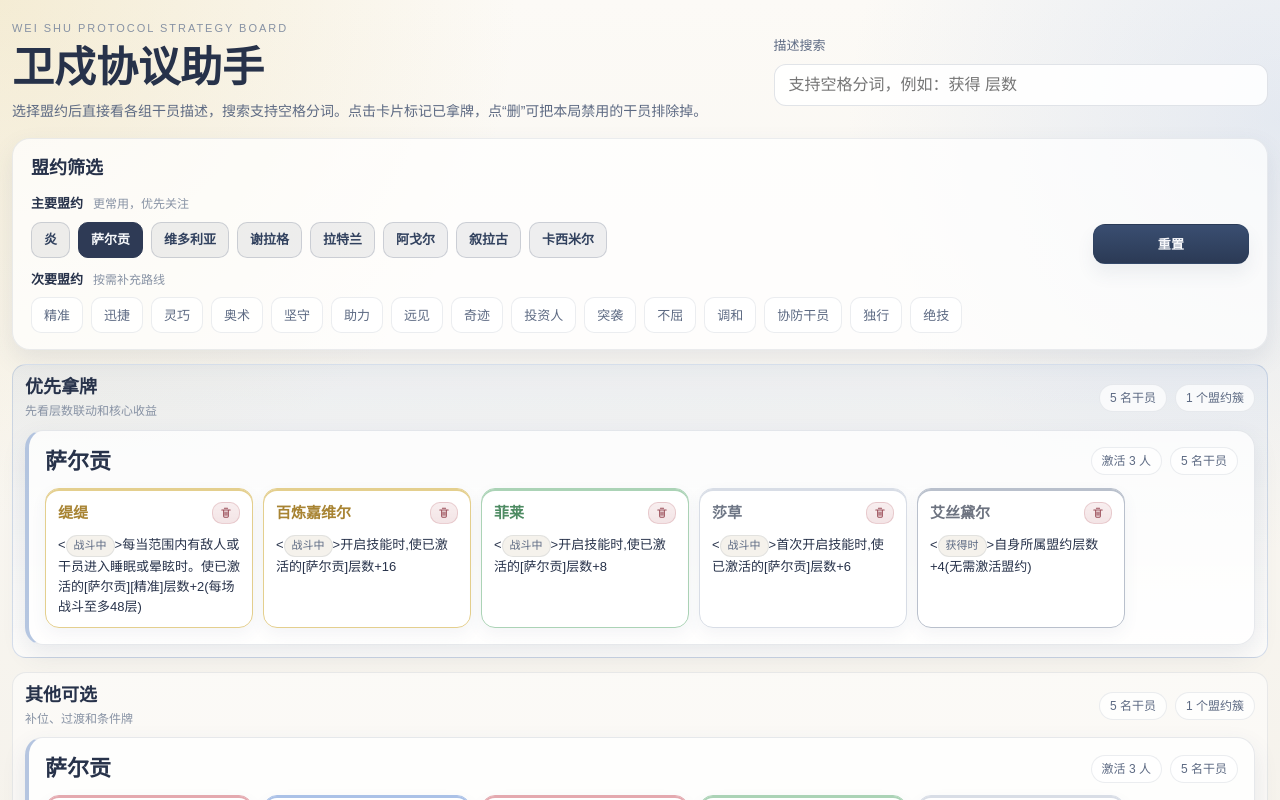
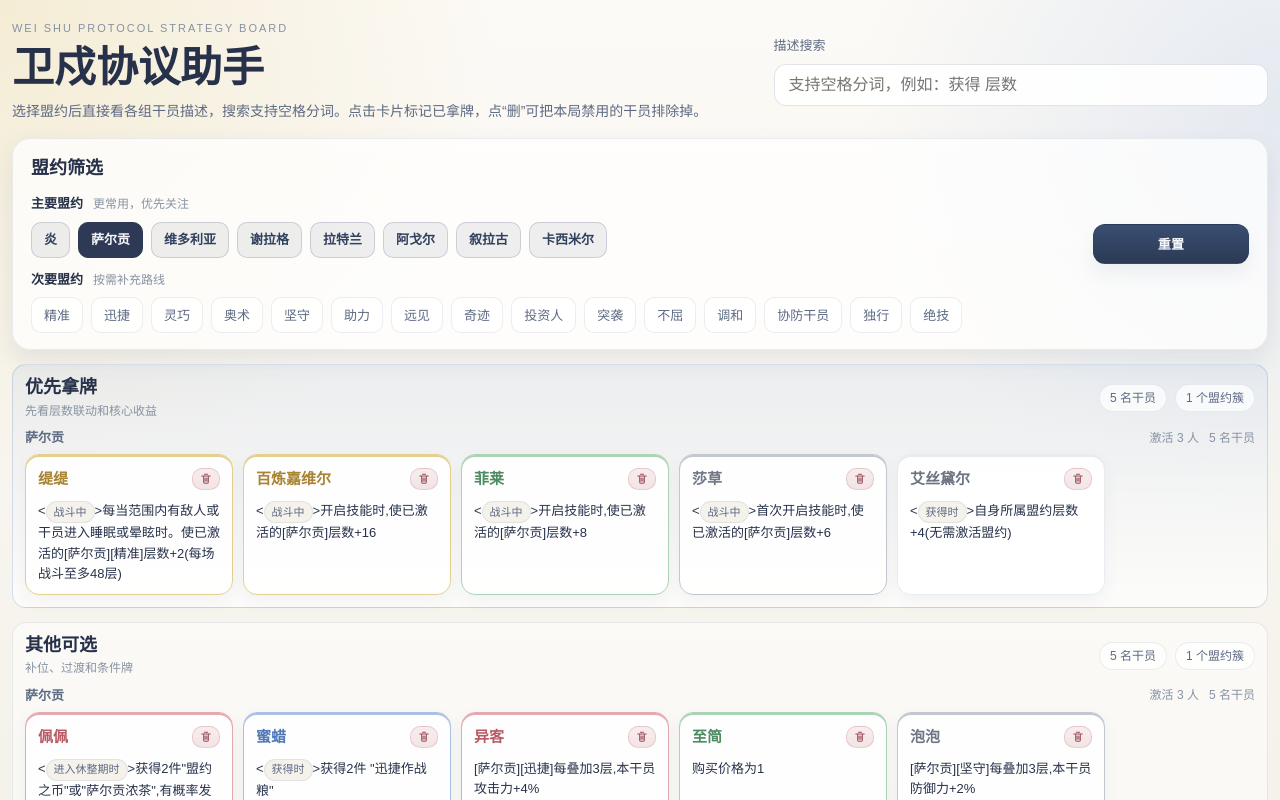
Before and after one commit to llomin/arknights-weishu-tool, a React (Vite) app: page / in a window 1280 px wide. Both pictures are taken after a click on the button "萨尔贡". Shown: the top 800 px of the page. Built offline with nearby package versions, Linux system fonts and the light colour scheme.

Commit message:
style: 优化样式

```diff
--- a/src/pages/strategy-board/StrategyBoardPage.module.css
+++ b/src/pages/strategy-board/StrategyBoardPage.module.css
@@ -396,6 +396,46 @@
   gap: 12px;
 }
 
+.covenantCluster {
+  display: grid;
+  gap: 8px;
+  padding-top: 12px;
+  border-top: 1px solid rgba(88, 104, 134, 0.12);
+}
+
+.covenantClusterStack > .covenantCluster:first-child {
+  padding-top: 0;
+  border-top: none;
+}
+
+.covenantClusterHeader {
+  display: flex;
+  align-items: center;
+  justify-content: space-between;
+  gap: 12px;
+}
+
+.covenantClusterTitle {
+  margin: 0;
+  color: var(--text-secondary);
+  font-size: 13px;
+  font-weight: 700;
+  line-height: 1.2;
+}
+
+.covenantClusterMeta {
+  display: flex;
+  flex-wrap: wrap;
+  gap: 6px 10px;
+  color: var(--text-muted);
+  font-size: 12px;
+  line-height: 1.4;
+}
+
+.covenantClusterMetaItem {
+  white-space: nowrap;
+}
+
 .operatorGrid {
   display: grid;
   grid-template-columns: repeat(auto-fill, minmax(min(100%, 176px), 208px));
@@ -628,6 +668,11 @@
     align-items: flex-start;
     flex-direction: column;
   }
+
+  .covenantClusterHeader {
+    align-items: flex-start;
+    flex-direction: column;
+  }
 }
 
 @media (max-width: 720px) {
--- a/src/pages/strategy-board/StrategyBoardPage.tsx
+++ b/src/pages/strategy-board/StrategyBoardPage.tsx
@@ -389,16 +389,18 @@ export function StrategyBoardPage() {
                     <div className={styles.covenantClusterStack}>
                       {priorityGroups.map((group) => (
                         <article
-                          className={styles.groupPanel}
+                          className={styles.covenantCluster}
                           key={`priority-${group.covenantId}`}
                         >
-                          <header className={styles.groupHeader}>
-                            <h3 className={styles.groupTitle}>{group.covenantName}</h3>
-                            <div className={styles.groupMeta}>
-                              <span className={styles.groupMetaItem}>
+                          <header className={styles.covenantClusterHeader}>
+                            <h3 className={styles.covenantClusterTitle}>
+                              {group.covenantName}
+                            </h3>
+                            <div className={styles.covenantClusterMeta}>
+                              <span className={styles.covenantClusterMetaItem}>
                                 激活 {group.activationCount} 人
                               </span>
-                              <span className={styles.groupMetaItem}>
+                              <span className={styles.covenantClusterMetaItem}>
                                 {group.operators.length} 名干员
                               </span>
                             </div>
@@ -442,16 +444,18 @@ export function StrategyBoardPage() {
                     <div className={styles.covenantClusterStack}>
                       {otherGroups.map((group) => (
                         <article
-                          className={styles.groupPanel}
+                          className={styles.covenantCluster}
                           key={`other-${group.covenantId}`}
                         >
-                          <header className={styles.groupHeader}>
-                            <h3 className={styles.groupTitle}>{group.covenantName}</h3>
-                            <div className={styles.groupMeta}>
-                              <span className={styles.groupMetaItem}>
+                          <header className={styles.covenantClusterHeader}>
+                            <h3 className={styles.covenantClusterTitle}>
+                              {group.covenantName}
+                            </h3>
+                            <div className={styles.covenantClusterMeta}>
+                              <span className={styles.covenantClusterMetaItem}>
                                 激活 {group.activationCount} 人
                               </span>
-                              <span className={styles.groupMetaItem}>
+                              <span className={styles.covenantClusterMetaItem}>
                                 {group.operators.length} 名干员
                               </span>
                             </div>
--- a/src/shared/styles/tokens.css
+++ b/src/shared/styles/tokens.css
@@ -29,7 +29,7 @@
   --tier-3-fg: #4e8b63;
   --tier-3-border: #abd3b6;
   --tier-2-fg: #6f7786;
-  --tier-2-border: #d8dde6;
+  --tier-2-border: #c3c7cf;
   --tier-1-fg: #6d7380;
-  --tier-1-border: #b9c0cc;
+  --tier-1-border: #b9c0cc4f;
 }
```
